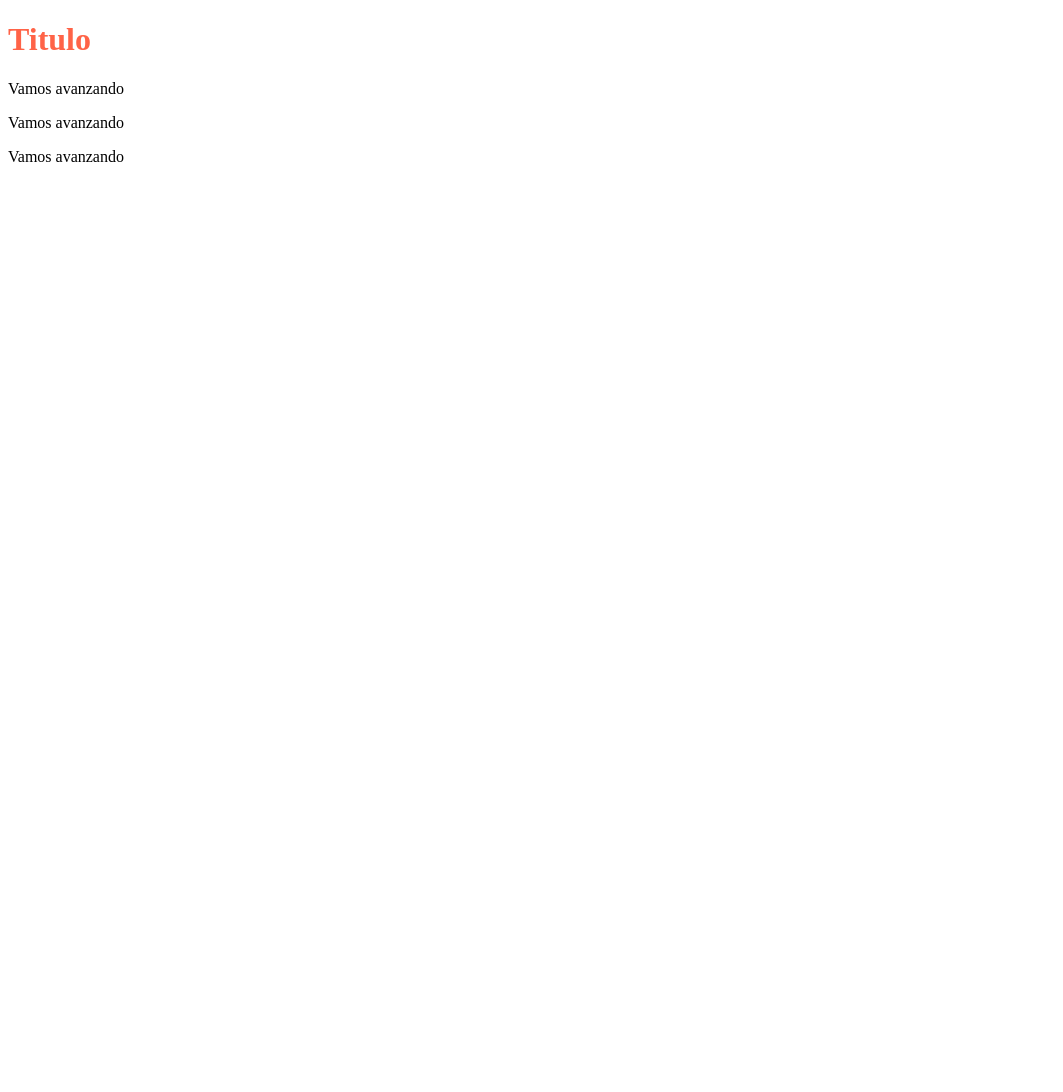
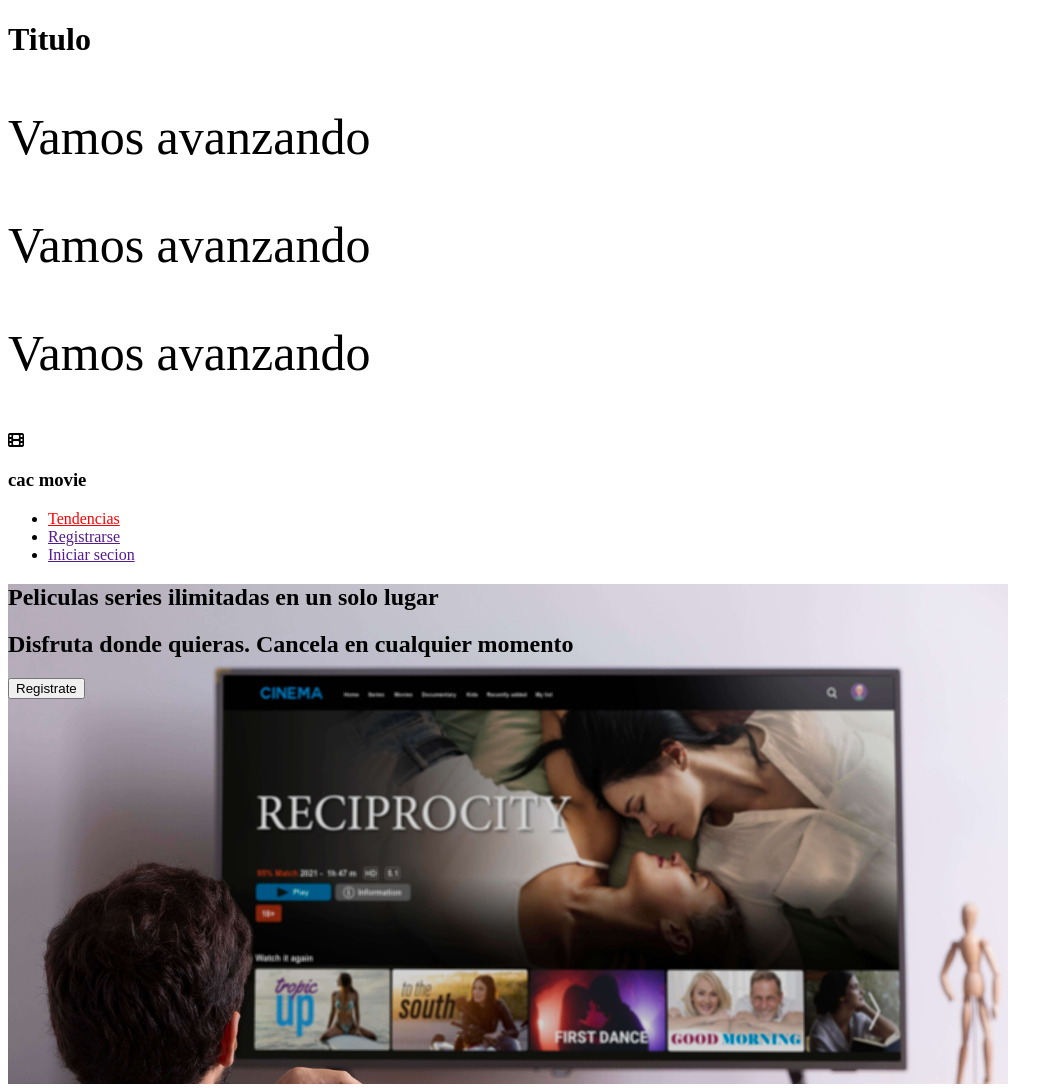
Before and after one commit to Orneclancy/cac24100, a plain HTML site: page css/index.html in a window 1280 px wide. Shown: the whole page, without its empty margins (0-1063 px from the left). Before the commit the page ends 800 px from the top, so only its background shows below. Drawn offline with Linux system fonts and the light colour scheme.

Commit message:
imagen css y fuentes

```diff
--- a/css/index.html
+++ b/css/index.html
@@ -12,3 +12,33 @@
 
 </body>
 </html>
+<body>
+    <header>
+        <i class="fa-solid fa-film"></i>
+        <H3> cac movie </H3>
+        <ul>
+            <li>
+                <a href="" class="parrafo"> Tendencias</a>
+            </li>
+            <li>
+                <a href="">Registrarse</a>
+            </li>
+            <li>
+                <a href="">Iniciar secion </a>
+            </li>
+
+        </ul>
+
+    </header>
+    <main>
+
+    <!--esto seria imagen de fondo con los textos y botones-->
+    <section class="main">
+        <h1> Peliculas  series ilimitadas en un solo lugar</h1>
+        <h2> Disfruta donde quieras. Cancela en cualquier momento</h2>
+        <button align = "center">
+            Registrate
+        </button>
+    </section>
+    </main>
+    <script src="https://kit.fontawesome.com/df2ce55975.js" crossorigin="anonymous"></script>
--- a/css/style.css
+++ b/css/style.css
@@ -1,3 +1,15 @@
-h1 {
-    color: tomato;
+.main{
+    background-image: url(/banner-bg.jpg);
+    background-size: cover;
+    width: 1000px;
+    height: 500px;
 }
+
+p{
+    font-size: 50px;
+}
+
+/*clase*/
+.parrafo{
+    color: red;
+}
```
Also changed, not shown: banner-bg.jpg (added).
